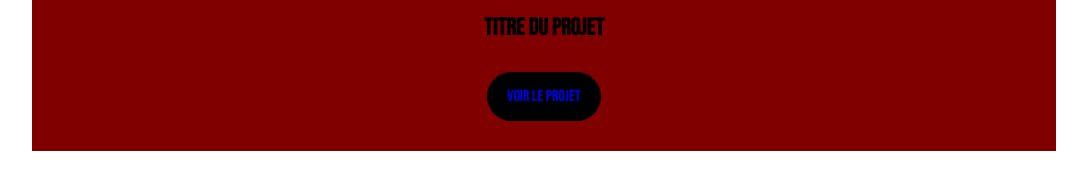
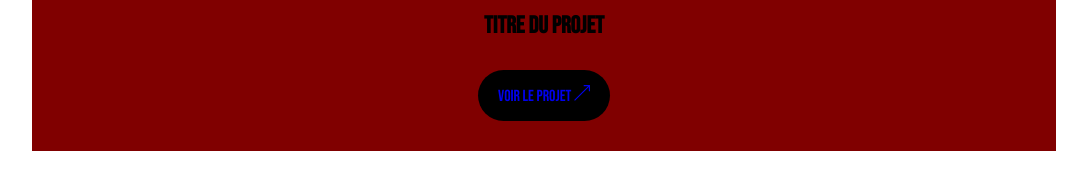
Before and after one commit to SylvHardDev/Book, a plain HTML site: page index.html in a window 1280 px wide. Shown: the part 589-760 px from the top of the page, without its empty margins (96-1183 px from the left). Drawn offline with Linux system fonts and the light colour scheme; a web font is replaced by a local one.

Commit message:
add svg arrow

```diff
--- a/index.html
+++ b/index.html
@@ -24,7 +24,7 @@
       <div class="projects">
         <div class="project" id="project-1">
           <h2>TITRE DU PROJET</h2>
-          <a href="#">Voir le projet</a>
+          <a href="#">Voir le projet <svg xmlns="http://www.w3.org/2000/svg" width="1em" height="1em" viewBox="0 0 14 14"><path fill="none" stroke="currentColor" strokeLinecap="round" strokeLinejoin="round" d="m.5 13.5l13-13m-5 0h5v5"/></svg></a>
         </div>
         <!-- <div class="project" id="project-2">Projet 2</div>
         <div class="project" id="project-3">Projet 3</div>
```
